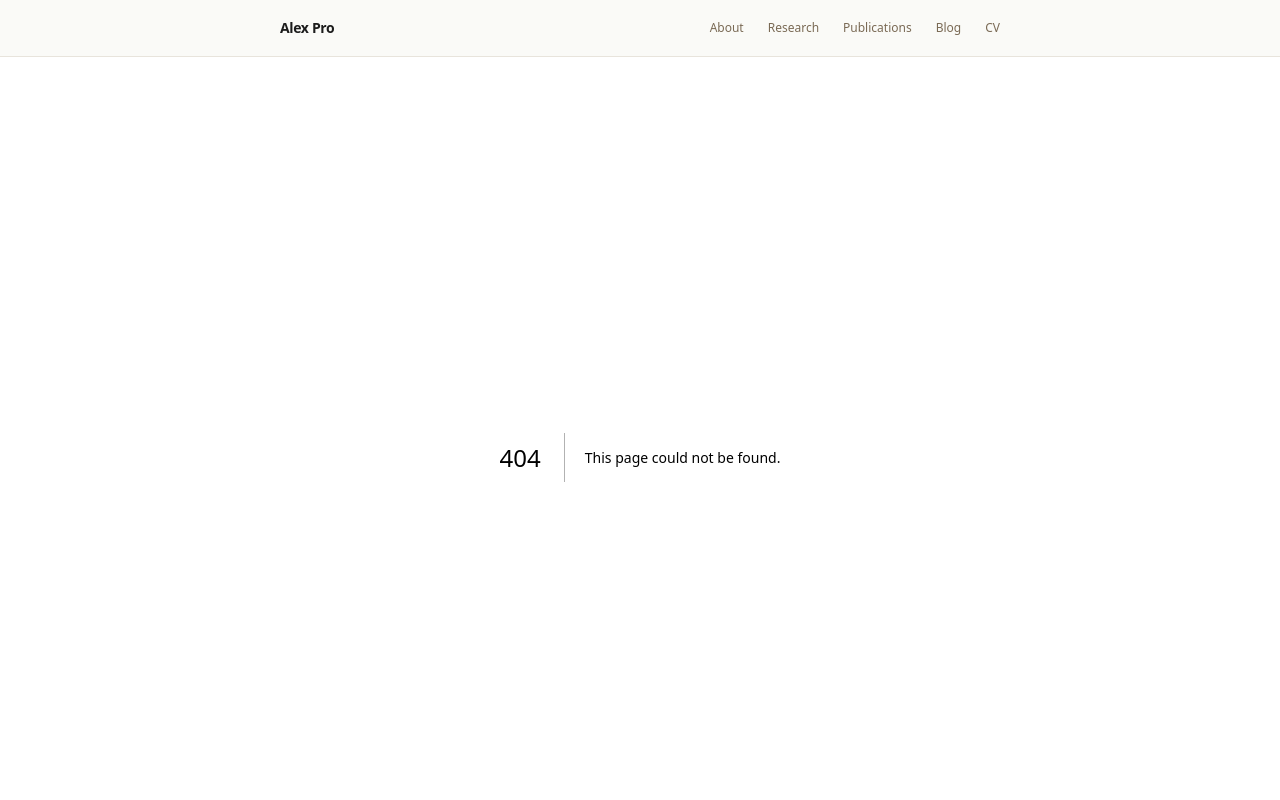
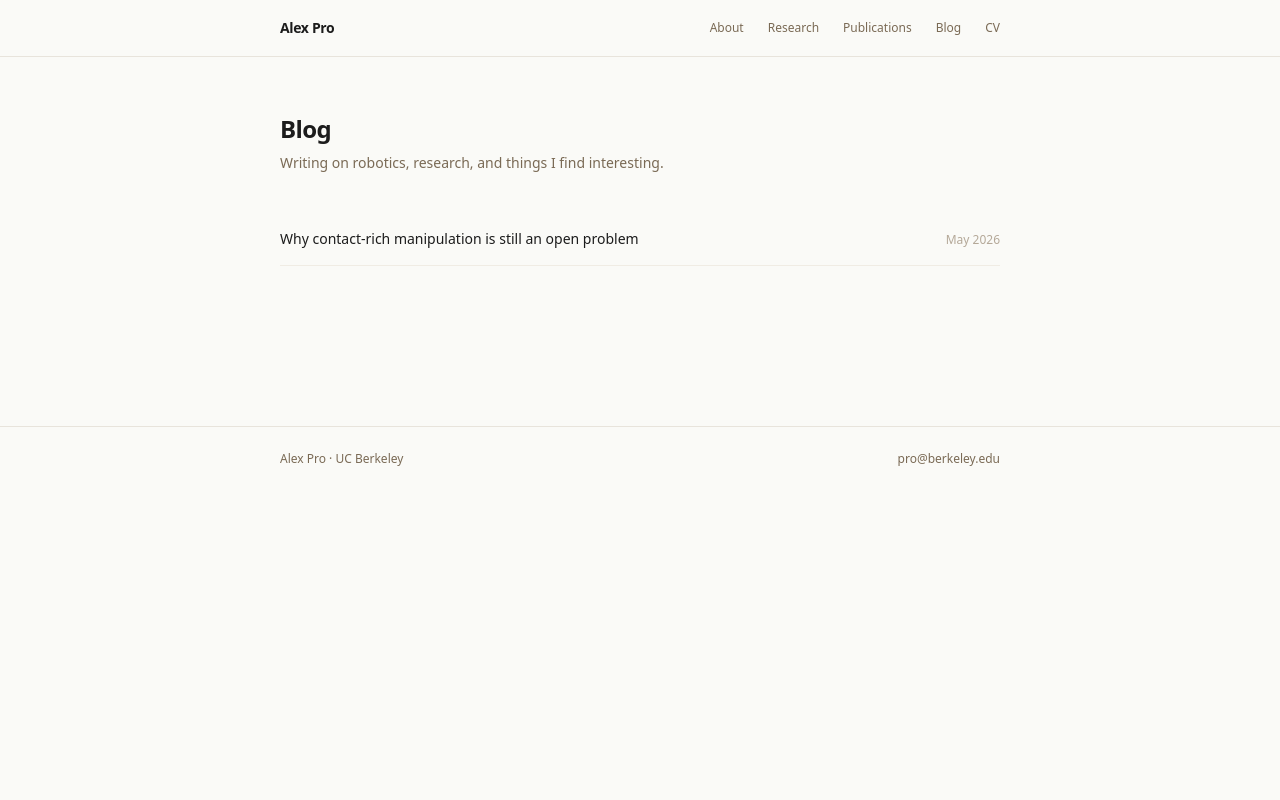
Before and after one commit to alex-prosh/alex-personal-website, a Next.js app: page /blog in a window 1280 px wide. Before the commit this address had no page. Shown: the top 800 px of the page. Built offline with nearby package versions, Linux system fonts and the light colour scheme.

Commit message:
feat: add blog index page and BlogPostCard component

```diff
--- /dev/null
+++ b/app/blog/page.tsx
@@ -0,0 +1,23 @@
+import type { Metadata } from 'next'
+import { getBlogPosts } from '@/lib/blog'
+import BlogPostCard from '@/components/BlogPostCard'
+
+export const metadata: Metadata = { title: 'Blog · Alex Pro' }
+
+export default async function BlogPage() {
+  const posts = await getBlogPosts()
+
+  return (
+    <div className="mx-auto max-w-3xl px-6 pt-14 pb-20">
+      <h1 className="text-2xl font-semibold tracking-tight mb-2">Blog</h1>
+      <p className="text-sm text-muted mb-10">
+        Writing on robotics, research, and things I find interesting.
+      </p>
+      <div>
+        {posts.map((post) => (
+          <BlogPostCard key={post.slug} post={post} />
+        ))}
+      </div>
+    </div>
+  )
+}
--- /dev/null
+++ b/components/BlogPostCard.tsx
@@ -0,0 +1,25 @@
+import Link from 'next/link'
+import type { BlogPostMeta } from '@/types'
+
+interface Props {
+  post: BlogPostMeta
+}
+
+export default function BlogPostCard({ post }: Props) {
+  return (
+    <Link
+      href={`/blog/${post.slug}`}
+      className="flex justify-between items-baseline py-4 border-b border-[#f0ece4] hover:text-accent transition-colors group"
+    >
+      <span className="text-sm group-hover:text-accent transition-colors">
+        {post.title}
+      </span>
+      <span className="text-xs text-[#b4a898] whitespace-nowrap ml-4">
+        {new Date(post.date).toLocaleDateString('en-US', {
+          month: 'short',
+          year: 'numeric',
+        })}
+      </span>
+    </Link>
+  )
+}
```
